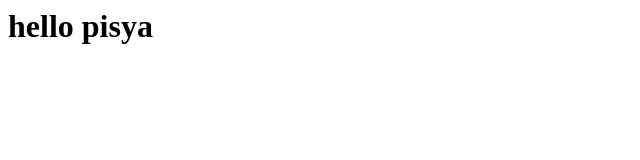
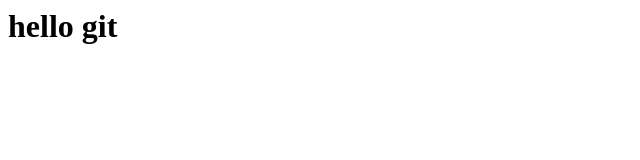
Before and after one commit to p43s/test, a plain HTML site: page index.htm in a window 1280 px wide. Shown: the full height of the page, 0-640 px from the left. Drawn offline with Linux system fonts and the light colour scheme.

Commit message:
Revert "wrong commit"
This reverts commit b47720cb62295370bc8889b820495b6c7f25737c.

```diff
--- a/index.htm
+++ b/index.htm
@@ -1 +1 @@
-<h1>hello pisya </h1>
+<h1>hello git </h1>
```
